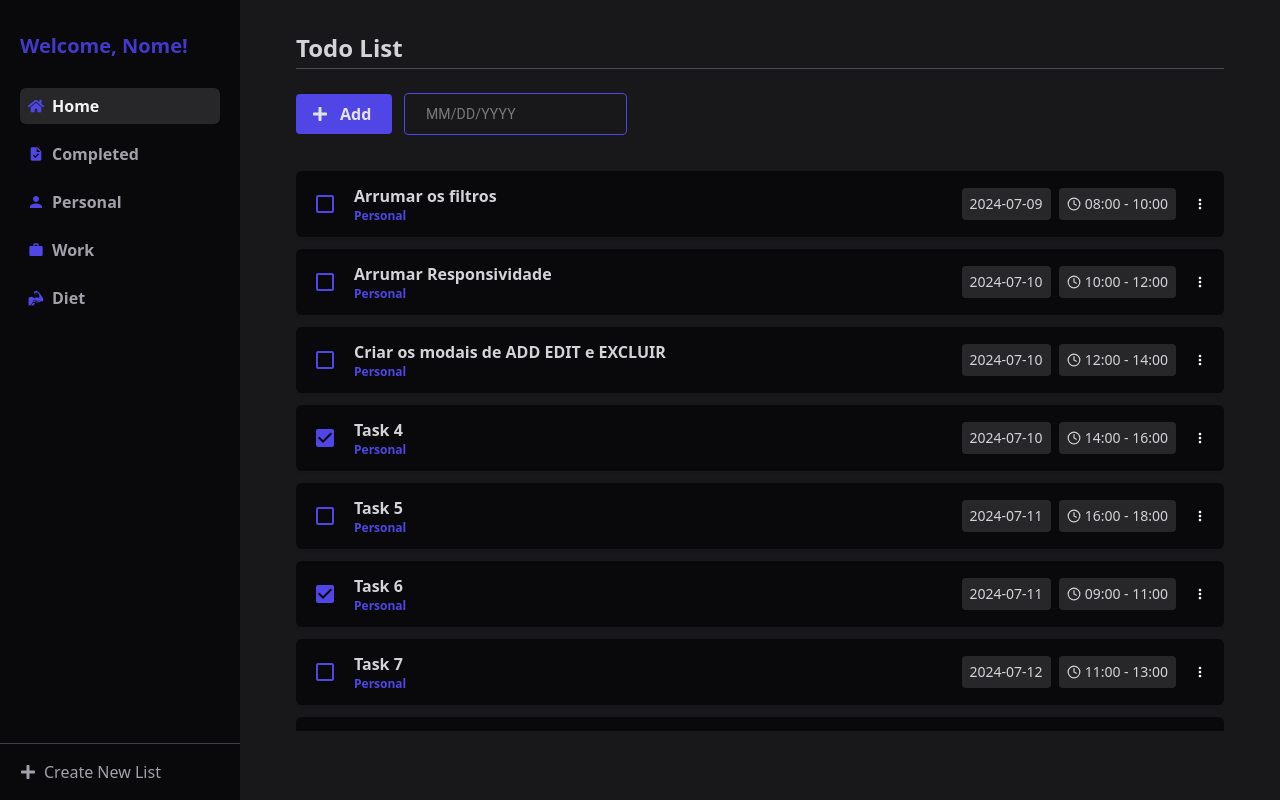
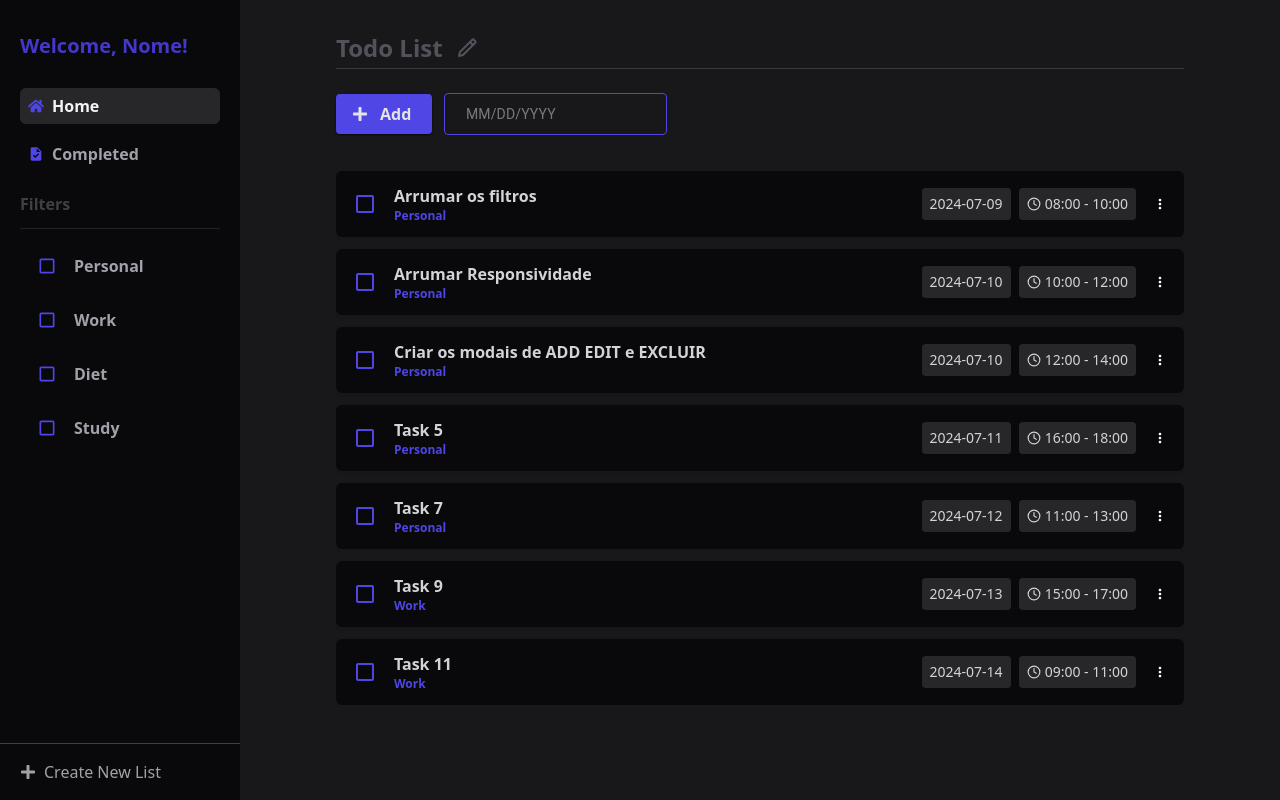
Before and after one commit to jvittor1/Task-Management, a React (Vite) app in the folder task-management/: page /home in a window 1280 px wide. Built offline with nearby package versions, Linux system fonts and the light colour scheme.

Commit message:
fix: fixing filters

```diff
--- a/task-management/src/pages/home.tsx
+++ b/task-management/src/pages/home.tsx
@@ -1,67 +1,71 @@
 import { FaHome, FaPlus } from "react-icons/fa";
 import CardList from "../components/cardList";
-import { GiBiceps } from "react-icons/gi";
-import { MdTask, MdWork } from "react-icons/md";
-import { IoMdPerson } from "react-icons/io";
+import { MdTask } from "react-icons/md";
 import ResponsiveDatePickers from "../components/datePicker";
 import { Divider } from "@mui/material";
 import { tasksData } from "../mockData/data";
 import { useEffect, useState } from "react";
 import { ITask } from "../interfaces/task";
 import SideBarCard from "../components/sidebarCard";
-import dayjs, { Dayjs } from "dayjs";
+import { Dayjs } from "dayjs";
 import { formattedDate } from "../helper/formattedDate";
+import DialogComponent from "../components/dialog";
+import { BiPencil } from "react-icons/bi";
 
 export default function Home() {
   const [tasks, setTasks] = useState<ITask[]>([]);
-  const [filterDate, setFilterDate] = useState<string>(formattedDate(dayjs()));
+  const [filterDate, setFilterDate] = useState<string>("");
   const [selectedFilter, setSelectedFilter] = useState<string>("Home");
+  const [dialogOpen, setDialogOpen] = useState<boolean>(false);
+  const [filters, setFilters] = useState<string[]>([]);
 
   useEffect(() => {
-    setTasks(tasksData);
-  }, []);
+    applyFilters();
+  }, [tasksData, filters, selectedFilter, filterDate]);
 
   function handleSidebarClick(data: string) {
     setSelectedFilter(data);
-    const filter = data.toLowerCase();
+  }
 
-    if (filter === "home") {
-      setTasks(tasksData);
-    } else if (filter === "completed") {
-      const filteredTasks = tasksData.filter((task) => task.status === true);
-      setTasks(filteredTasks);
+  function handleFilter(data: string) {
+    if (filters.includes(data)) {
+      const newFilters = filters.filter((filter) => filter !== data);
+      setFilters(newFilters);
     } else {
-      const filteredTasks = tasksData.filter(
-        (task) => task.type.toLowerCase() === filter,
+      setFilters([...filters, data]);
+    }
+  }
+
+  function applyFilters() {
+    let filteredTasks = tasksData.filter((task) => {
+      if (selectedFilter === "Home") {
+        return task.status === false;
+      } else if (selectedFilter === "Completed") {
+        return task.status === true;
+      } else {
+        return task.type.toLowerCase() === selectedFilter.toLowerCase();
+      }
+    });
+
+    if (filters.length > 0) {
+      filteredTasks = filteredTasks.filter((task) =>
+        filters.some((filter) => task.type.includes(filter)),
       );
-      setTasks(filteredTasks);
     }
+
+    if (filterDate) {
+      filteredTasks = filteredTasks.filter((task) => task.date === filterDate);
+    }
+
+    setTasks(filteredTasks);
   }
 
   function handleDateChange(date: Dayjs | null) {
     if (date) {
       const newDate = formattedDate(date);
       setFilterDate(newDate);
-
-      if (selectedFilter === "Home") {
-        const filteredTasks = tasksData.filter((task) => task.date === newDate);
-        setTasks(filteredTasks);
-      } else if (selectedFilter === "Completed") {
-        const filteredTasks = tasksData.filter(
-          (task) => task.status === true && task.date === newDate,
-        );
-        setTasks(filteredTasks);
-      } else {
-        const filteredTasks = tasksData.filter(
-          (task) =>
-            task.type.toLowerCase() === selectedFilter.toLowerCase() &&
-            task.date === newDate,
-        );
-        setTasks(filteredTasks);
-      }
     } else {
-      setFilterDate(formattedDate(dayjs()));
-      setTasks(tasksData);
+      setFilterDate("");
     }
   }
 
@@ -84,25 +88,26 @@ export default function Home() {
             name="Completed"
             icon={MdTask}
           />
-          <SideBarCard
-            onClick={handleSidebarClick}
-            selected={selectedFilter === "Personal" ? true : false}
-            name="Personal"
-            icon={IoMdPerson}
-          />
-          <SideBarCard
-            onClick={handleSidebarClick}
-            selected={selectedFilter === "Work" ? true : false}
-            name="Work"
-            icon={MdWork}
-          />
-          <SideBarCard
-            onClick={handleSidebarClick}
-            selected={selectedFilter === "Diet" ? true : false}
-            name="Diet"
-            icon={GiBiceps}
-            deletable={true}
-          />
+
+          <div className="mt-2 flex flex-col gap-1">
+            <span className="font-semibold text-zinc-700">Filters</span>
+            <Divider
+              sx={{
+                background: "#27272a  ",
+                marginTop: "8px",
+                marginBottom: "8px",
+              }}
+            />
+
+            <SideBarCard
+              name="Personal"
+              checkable={true}
+              checked={handleFilter}
+            />
+            <SideBarCard name="Work" checkable={true} checked={handleFilter} />
+            <SideBarCard name="Diet" checkable={true} checked={handleFilter} />
+            <SideBarCard name="Study" checkable={true} checked={handleFilter} />
+          </div>
         </div>
 
         <div className="mt-4 flex w-full border-t-[1px] border-zinc-700">
@@ -113,11 +118,16 @@ export default function Home() {
         </div>
       </div>
 
-      <div className="flex h-full flex-1 flex-col bg-zinc-900 px-14 py-8">
-        <h2 className="text-2xl font-semibold text-zinc-300">Todo List</h2>
-        <Divider sx={{ background: "#52525b ", marginTop: "4px" }} />
+      <div className="flex h-full flex-1 flex-col bg-zinc-900 px-24 py-8">
+        <h2 className="flex items-center justify-start gap-3 text-2xl font-semibold text-zinc-600">
+          Todo List <BiPencil />
+        </h2>
+        <Divider sx={{ background: "#3f3f46  ", marginTop: "4px" }} />
         <div className="mt-6 flex w-full items-center justify-start gap-3">
-          <button className="flex w-24 items-center gap-3 rounded bg-indigo-600 px-4 py-2 text-base font-semibold text-zinc-200 transition duration-150 ease-in-out hover:bg-indigo-700">
+          <button
+            onClick={() => setDialogOpen(true)}
+            className="flex w-24 items-center gap-3 rounded bg-indigo-600 px-4 py-2 text-base font-semibold text-zinc-200 shadow-sm shadow-zinc-950 transition duration-150 ease-in-out hover:bg-indigo-700"
+          >
             <FaPlus />
             Add
           </button>
@@ -138,6 +148,8 @@ export default function Home() {
           ))}
         </div>
       </div>
+
+      {dialogOpen && <DialogComponent onClose={() => setDialogOpen(false)} />}
     </section>
   );
 }
```
